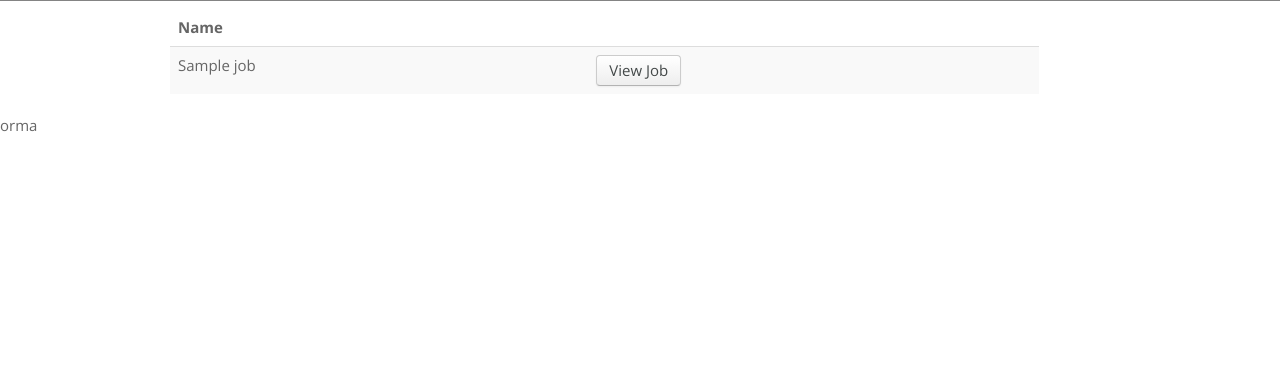
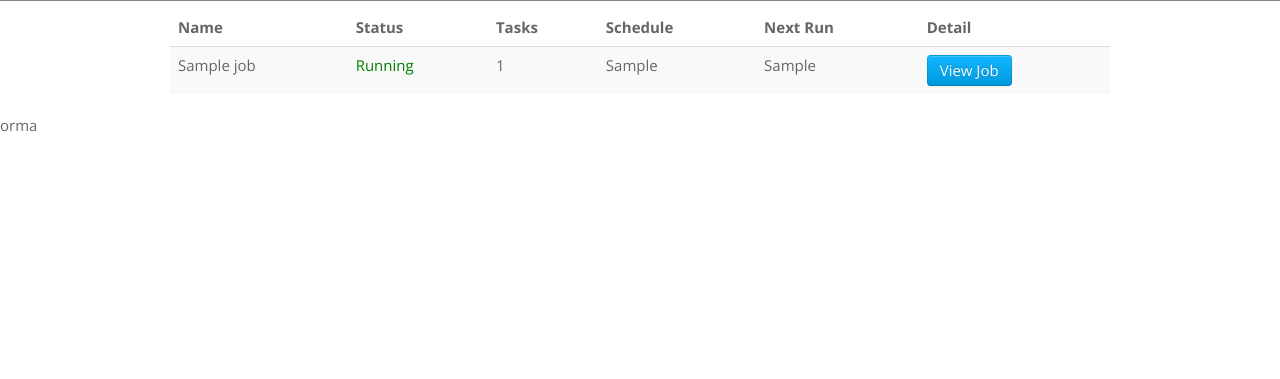
Before and after one commit to thieman/dagobah, a Flask app: template dagobah/daemon/templates/jobs.html in a window 1280 px wide. Shown: the part 41-420 px from the top of the page. Run offline with Flask 2, Linux system fonts and the light colour scheme; the template is opened without the code that fills it: most values are stand-ins (such as "Sample title", 1, 10 or a date in 2020); parts of the project's set-up code (start-up, migrations or seed data) failed here and were passed over; some libraries are stand-ins or nearby versions.

Commit message:
Make some progress on the job detail

```diff
--- /dev/null
+++ b/dagobah/daemon/static/css/jobs.css
@@ -0,0 +1,10 @@
+span.waiting {
+}
+
+span.failed {
+	color: red;
+}
+
+span.running {
+	color: green;
+}
--- /dev/null
+++ b/dagobah/daemon/templates/job_detail.html
@@ -0,0 +1,5 @@
+{% extends 'base.html' %}
+
+{% block content %}
+<h1>Job Detail for {{ job.job_id }}</h1>
+{% endblock content %}
--- a/dagobah/daemon/templates/jobs.html
+++ b/dagobah/daemon/templates/jobs.html
@@ -1,18 +1,30 @@
 {% extends 'base.html' %}
+
+{% block head %}
+{{ super() }}
+<link rel="stylesheet" type="text/css" href="/static/css/jobs.css"></link>
+{% endblock head %}
 
 {% block content %}
 
   <table class='table table-striped'>
     <thead>
       <th>Name</th>
-      <th>
-      <th></th>
+      <th>Status</th>
+      <th>Tasks</th>
+      <th>Schedule</th>
+      <th>Next Run</th>
+      <th>Detail</th>
     </thead>
     <tbody>
       {% for job in jobs %}
         <tr>
           <td>{{ job.name }}</td>
-          <td><button class='btn'>View Job</button></td>
+          <td><span class={{ job.status }}>{{ job.status|title }}</span></td>
+          <td>{{ job.tasks|length }}</td>
+          <td>{{ job.cron_schedule }}</td>
+          <td>{{ job.next_run }}</td>
+          <td><button class='btn btn-primary' onclick="window.location.href = '{{ url_for('job_detail', job_id=job.job_id) }}';">View Job</button></td>
         </tr>
       {% endfor %}
     </tbody>
```
Also changed, not shown: dagobah/daemon/views.py (+9 -0 lines).
